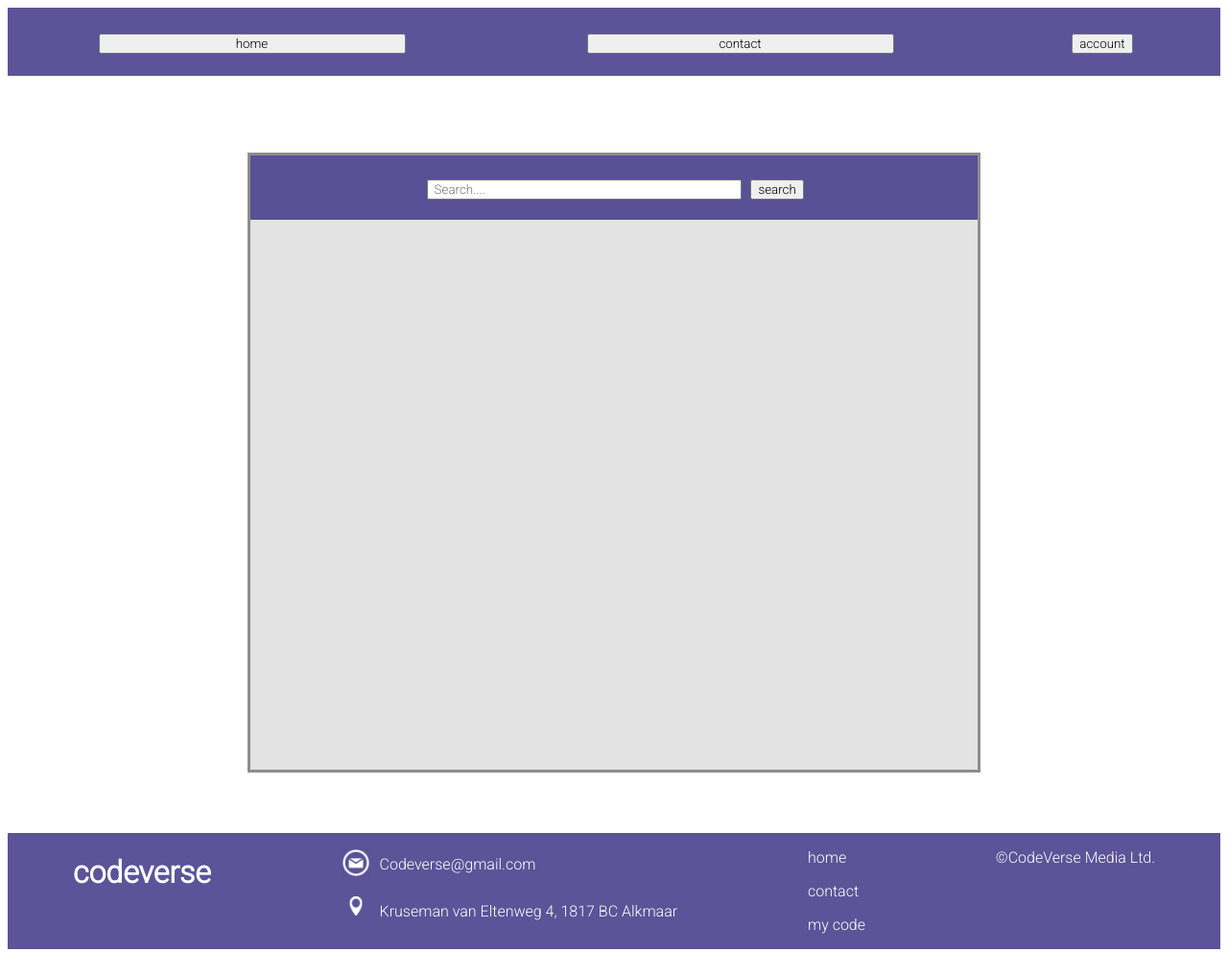
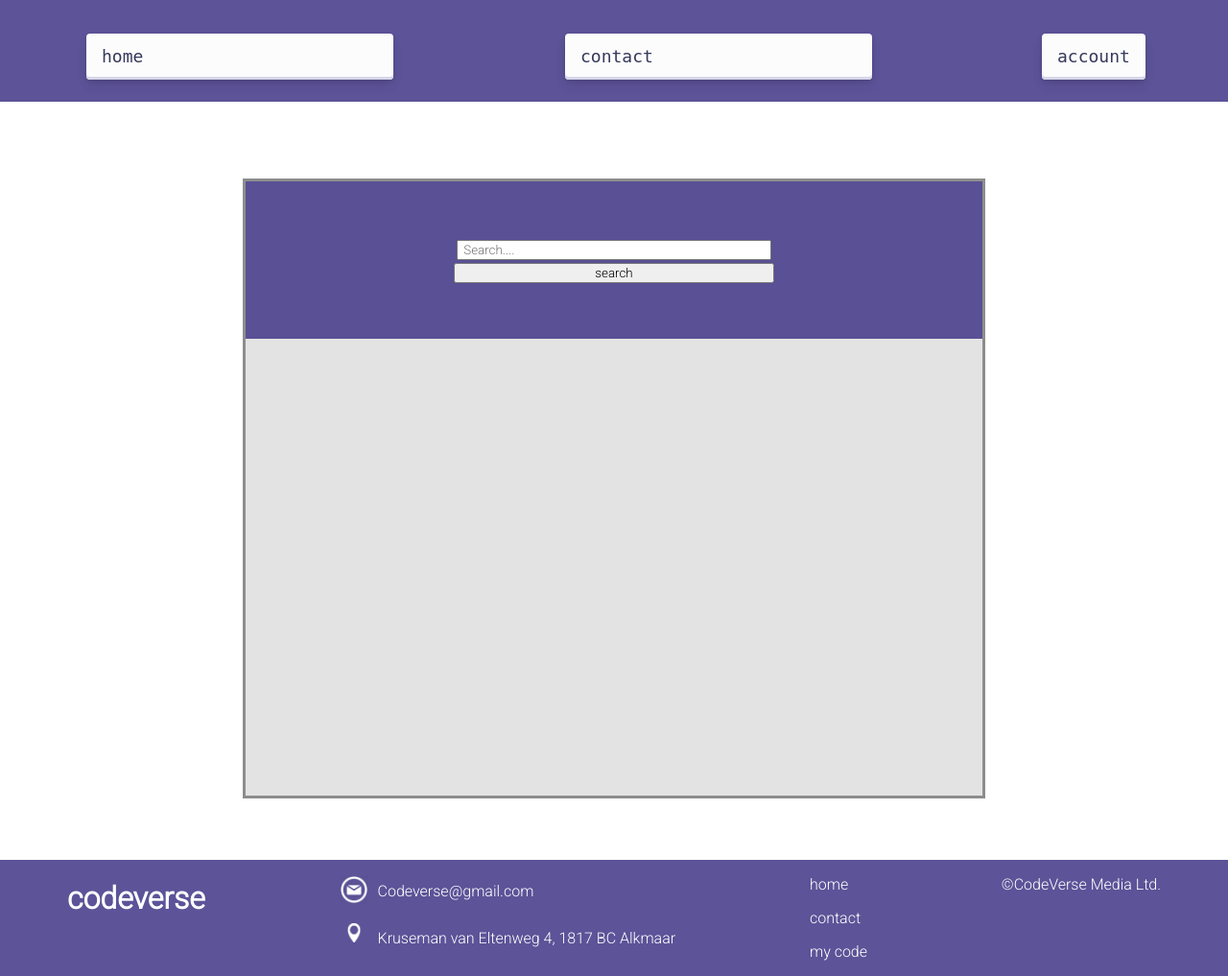
Before and after one commit to horizoncollege/project-2-verdieping-scrum-codeverse, a PHP site: page / in a window 1280 px wide. Shown: the whole page at 96% size. Before the commit the page ends 989 px from the top, so only its background shows below. Run offline with PHP 8.4, Linux system fonts and the light colour scheme; the visitor is signed in with stand-in values (Sample User, id 1); data that the repository does not hold is empty.

Commit message:
hersteld

```diff
--- a/style.css
+++ b/style.css
@@ -23,10 +23,70 @@ h3 {
     font-size: 25px;
 }
 
+.button-name {
+    margin-top: 15px;
+    align-items: center;
+    appearance: none;
+    background-color: #FCFCFD;
+    border-radius: 4px;
+    border-width: 0;
+    box-shadow: rgba(45, 35, 66, 0.2) 0 2px 4px, rgba(45, 35, 66, 0.15) 0 7px 13px -3px, #D6D6E7 0 -3px 0 inset;
+    box-sizing: border-box;
+    color: #36395A;
+    cursor: pointer;
+    display: inline-flex;
+    font-family: "JetBrains Mono", monospace;
+    height: 48px;
+    justify-content: center;
+    line-height: 1;
+    list-style: none;
+    overflow: hidden;
+    padding-left: 16px;
+    padding-right: 16px;
+    position: relative;
+    text-align: left;
+    text-decoration: none;
+    transition: box-shadow .15s, transform .15s;
+    user-select: none;
+    -webkit-user-select: none;
+    touch-action: manipulation;
+    white-space: nowrap;
+    will-change: box-shadow, transform;
+    font-size: 18px;
+}
+
+.button-name:focus {
+    box-shadow: #D6D6E7 0 0 0 1.5px inset, rgba(45, 35, 66, 0.4) 0 2px 4px, rgba(45, 35, 66, 0.3) 0 7px 13px -3px, #D6D6E7 0 -3px 0 inset;
+}
+
+.button-name:hover {
+    box-shadow: rgba(45, 35, 66, 0.3) 0 4px 8px, rgba(45, 35, 66, 0.2) 0 7px 13px -3px, #D6D6E7 0 -3px 0 inset;
+    transform: translateY(-2px);
+}
+
+.button-name:active {
+    box-shadow: #D6D6E7 0 3px 7px inset;
+    transform: translateY(2px);
+}
+
+
+body {
+    background-color: #ffffff;
+    margin: 0 auto;
+    top: 0;
+}
+
+form {
+    display: flex;
+    flex-direction: column;
+    padding: 40px;
+}
+
 .body {
     display: flex;
     justify-content: center;
 }
+
 /* index page */
 
 .maincontainer {
@@ -301,13 +361,9 @@ textarea {
     overflow: auto;
 }
 
-.detailinh {
-    margin-left: 5rem;
-}
-.detailinh:nth-child(7) {
-    font-size: large;
-    border-bottom: none;
-    margin-top: 3rem;
+.detailmarg {
+    margin-top: 16px;
+    margin-left: 140px;
 }
 
 .codefield {
@@ -350,6 +406,7 @@ input.codefield {
     padding: 1rem;
     background-color: rgb(205, 205, 205);
 }
+
 /* edit */
 
 .formcolumn {
```
